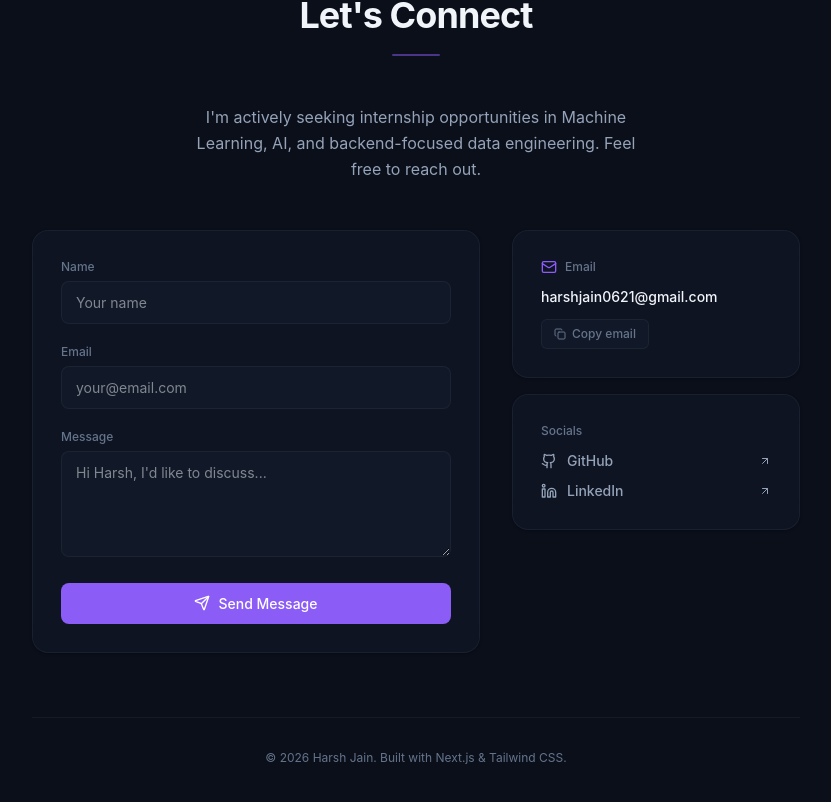
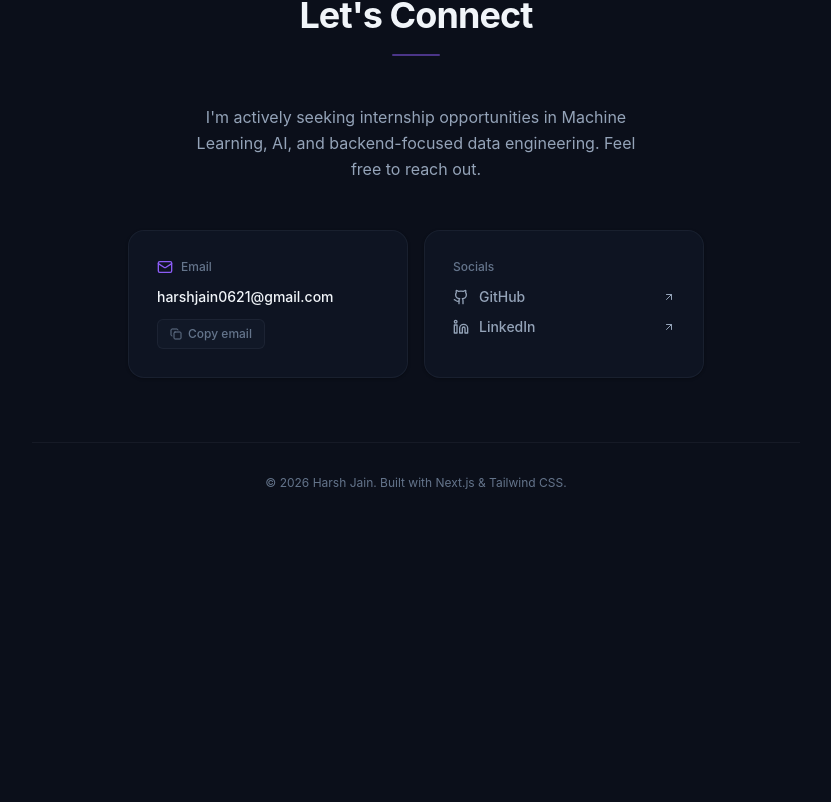
Before and after one commit to Harsh-4210/harsh-portfolio, a Next.js app: page / in a window 1280 px wide. Shown: the part 4248-5050 px from the top of the page, without its empty margins (224-1055 px from the left). After the commit the page ends 4835 px from the top, so only its background shows below. Built offline with nearby package versions, Linux system fonts and the light colour scheme.

Commit message:
cleared minor bugs

```diff
--- a/components/Contact.tsx
+++ b/components/Contact.tsx
@@ -1,7 +1,7 @@
 "use client";
 import { motion } from "framer-motion";
-import { useState, FormEvent } from "react";
-import { Mail, Github, Linkedin, ArrowUpRight, Send, CheckCircle, Copy } from "lucide-react";
+import { useState } from "react";
+import { Mail, Github, Linkedin, ArrowUpRight, CheckCircle, Copy } from "lucide-react";
 
 const socials = [
   {
@@ -19,22 +19,7 @@ const socials = [
 const EMAIL = "harshjain0621@gmail.com";
 
 export default function Contact() {
-  const [name, setName] = useState("");
-  const [email, setEmail] = useState("");
-  const [message, setMessage] = useState("");
-  const [sent, setSent] = useState(false);
   const [copied, setCopied] = useState(false);
-
-  const handleSubmit = (e: FormEvent) => {
-    e.preventDefault();
-    const subject = encodeURIComponent(`Portfolio Contact from ${name}`);
-    const body = encodeURIComponent(
-      `Hi Harsh,\n\n${message}\n\nFrom: ${name}\nEmail: ${email}`
-    );
-    window.open(`mailto:${EMAIL}?subject=${subject}&body=${body}`, "_self");
-    setSent(true);
-    setTimeout(() => setSent(false), 4000);
-  };
 
   const copyEmail = async () => {
     try {
@@ -42,7 +27,6 @@ export default function Contact() {
       setCopied(true);
       setTimeout(() => setCopied(false), 2000);
     } catch {
-      // fallback
       const ta = document.createElement("textarea");
       ta.value = EMAIL;
       document.body.appendChild(ta);
@@ -52,18 +36,6 @@ export default function Contact() {
       setCopied(true);
       setTimeout(() => setCopied(false), 2000);
     }
-  };
-
-  const inputStyle: React.CSSProperties = {
-    backgroundColor: "var(--bg-secondary)",
-    border: "1px solid var(--border)",
-    color: "var(--text-primary)",
-    borderRadius: "0.5rem",
-    padding: "0.625rem 0.875rem",
-    fontSize: "0.875rem",
-    width: "100%",
-    outline: "none",
-    transition: "border-color 0.2s ease",
   };
 
   return (
@@ -88,101 +60,16 @@ export default function Contact() {
           </p>
         </motion.div>
 
-        {/* Contact Form + Sidebar */}
+        {/* Email + Socials cards */}
         <motion.div
           initial={{ opacity: 0, y: 20 }}
           whileInView={{ opacity: 1, y: 0 }}
           transition={{ duration: 0.5, delay: 0.1 }}
           viewport={{ once: true }}
-          className="grid md:grid-cols-5 gap-8 mb-16"
+          className="flex flex-col sm:flex-row gap-4 justify-center max-w-xl mx-auto mb-16"
         >
-          {/* Form */}
-          <form
-            onSubmit={handleSubmit}
-            className="md:col-span-3 portfolio-card p-6 sm:p-8 space-y-5"
-          >
-            <div>
-              <label
-                htmlFor="name"
-                className="block text-xs font-medium mb-1.5"
-                style={{ color: "var(--text-muted)" }}
-              >
-                Name
-              </label>
-              <input
-                id="name"
-                type="text"
-                required
-                placeholder="Your name"
-                value={name}
-                onChange={(e) => setName(e.target.value)}
-                style={inputStyle}
-                onFocus={(e) => (e.currentTarget.style.borderColor = "var(--accent)")}
-                onBlur={(e) => (e.currentTarget.style.borderColor = "var(--border)")}
-              />
-            </div>
-            <div>
-              <label
-                htmlFor="email"
-                className="block text-xs font-medium mb-1.5"
-                style={{ color: "var(--text-muted)" }}
-              >
-                Email
-              </label>
-              <input
-                id="email"
-                type="email"
-                required
-                placeholder="your@email.com"
-                value={email}
-                onChange={(e) => setEmail(e.target.value)}
-                style={inputStyle}
-                onFocus={(e) => (e.currentTarget.style.borderColor = "var(--accent)")}
-                onBlur={(e) => (e.currentTarget.style.borderColor = "var(--border)")}
-              />
-            </div>
-            <div>
-              <label
-                htmlFor="message"
-                className="block text-xs font-medium mb-1.5"
-                style={{ color: "var(--text-muted)" }}
-              >
-                Message
-              </label>
-              <textarea
-                id="message"
-                required
-                rows={4}
-                placeholder="Hi Harsh, I'd like to discuss..."
-                value={message}
-                onChange={(e) => setMessage(e.target.value)}
-                style={{ ...inputStyle, resize: "vertical" as const }}
-                onFocus={(e) => (e.currentTarget.style.borderColor = "var(--accent)")}
-                onBlur={(e) => (e.currentTarget.style.borderColor = "var(--border)")}
-              />
-            </div>
-            <button
-              type="submit"
-              className="btn-primary w-full justify-center cursor-pointer"
-            >
-              {sent ? (
-                <>
-                  <CheckCircle size={16} />
-                  Opening Mail Client...
-                </>
-              ) : (
-                <>
-                  <Send size={16} />
-                  Send Message
-                </>
-              )}
-            </button>
-          </form>
-
-          {/* Sidebar */}
-          <div className="md:col-span-2 flex flex-col gap-4">
           {/* Email Card */}
-            <div className="portfolio-card p-6">
+          <div className="portfolio-card p-6 flex-1">
             <div className="flex items-center gap-2 mb-3">
               <Mail size={16} style={{ color: "var(--accent)" }} />
               <span className="text-xs font-medium" style={{ color: "var(--text-muted)" }}>
@@ -209,8 +96,8 @@ export default function Contact() {
             </button>
           </div>
 
-            {/* Socials */}
-            <div className="portfolio-card p-6">
+          {/* Socials Card */}
+          <div className="portfolio-card p-6 flex-1">
             <p className="text-xs font-medium mb-3" style={{ color: "var(--text-muted)" }}>
               Socials
             </p>
@@ -233,7 +120,6 @@ export default function Contact() {
               ))}
             </div>
           </div>
-          </div>
         </motion.div>
 
         {/* Footer */}
```
Lines whose indentation alone changed are shown as unchanged.
